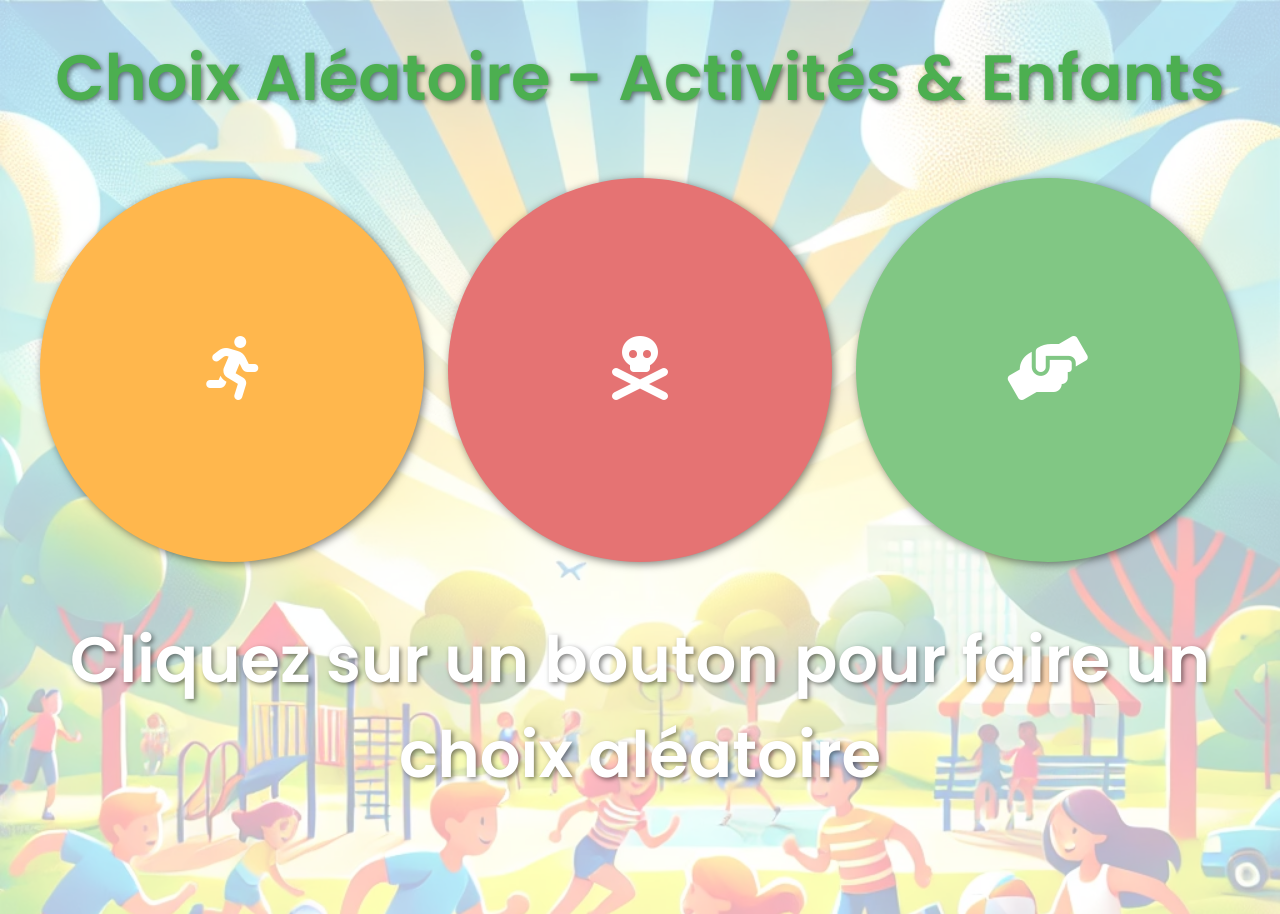
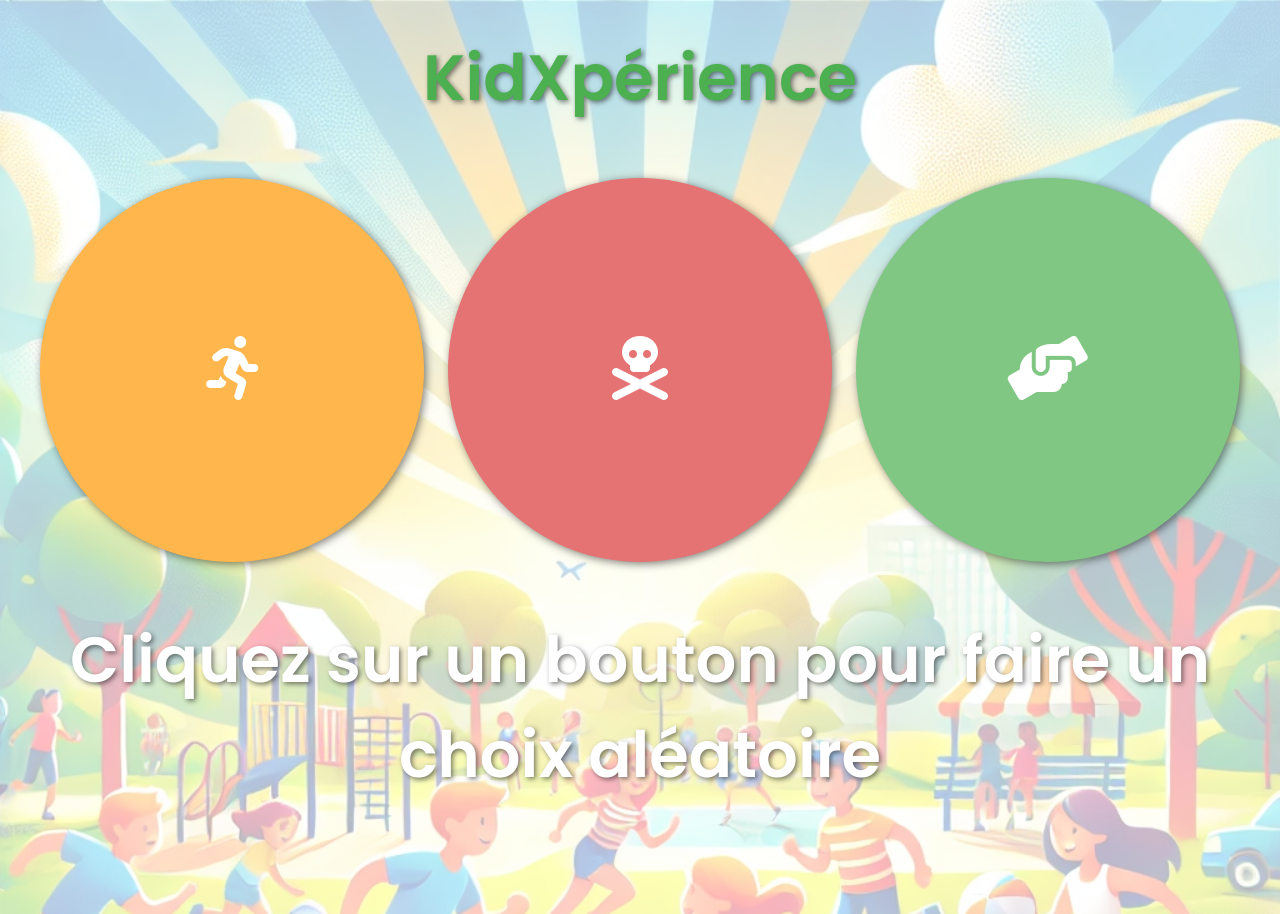
Before and after one commit to Jultiss/GoodBad, a plain HTML site: page index.html in a window 1280 px wide. Drawn offline with Linux system fonts and the light colour scheme.

Commit message:
modif titre

```diff
--- a/index.html
+++ b/index.html
@@ -192,7 +192,7 @@ body {
     </style>
 </head>
 <body>
-    <h1>Choix Aléatoire - Activités & Enfants</h1>
+    <h1>KidXpérience</h1>
 
     <!-- Bouton pour choisir une activité -->
     <button id="activityButton" onclick="choisirActivite()">
```
